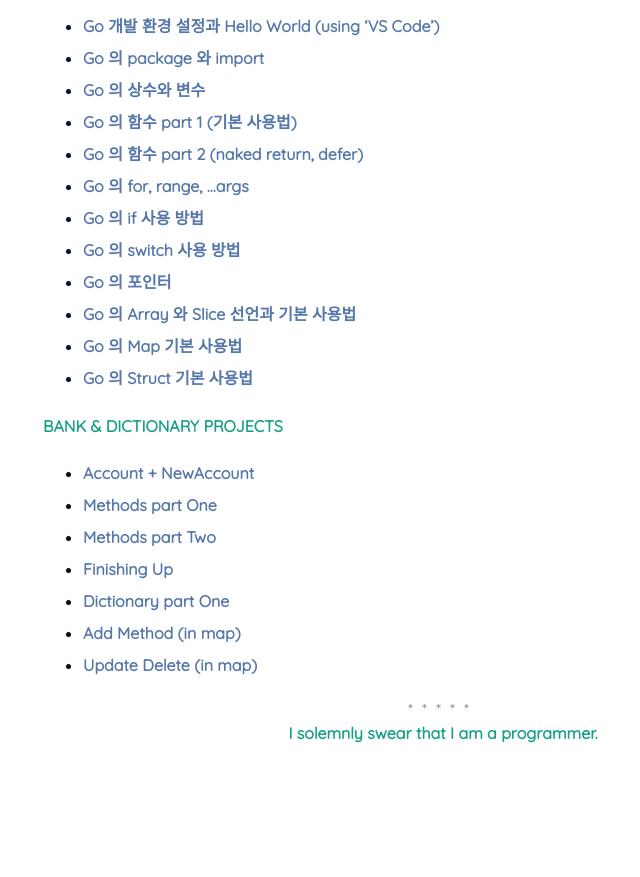
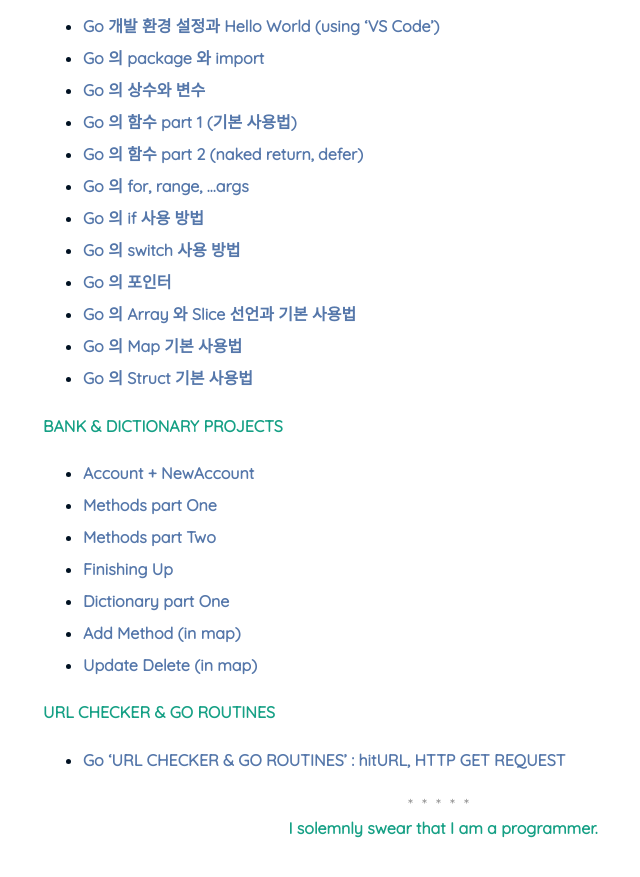
Before and after one commit to nimkoes/portfolio, a Jekyll site: the page built from _posts/2021-05-15-Go-Language-Study.md, in a window 1280 px wide and 900 px high, scrolled down 1238 px. Shown: the top 877 px of the window, without its empty margins (197-837 px from the left). Built offline with Jekyll 4.4.1, drawn with Linux system fonts in a browser that asks for light colours; before the commit the page ends 2043 px from its top, so only the background shows below that.

Commit message:
'Go 'URL CHECKER & GO ROUTINES' : hitURL, HTTP GET REQUEST' 학습 내용 추가

```diff
--- a/_posts/2021-05-15-Go-Language-Study.md
+++ b/_posts/2021-05-15-Go-Language-Study.md
@@ -54,6 +54,9 @@ author: "nimkoes"
 - [Add Method (in map)][link_blog_018]
 - [Update Delete (in map)][link_blog_019]
 
+#### **URL CHECKER & GO ROUTINES**
+- [Go 'URL CHECKER & GO ROUTINES' : hitURL, HTTP GET REQUEST][link_blog_020]
+
 
 
 
```
Also changed, not shown: other parts of _posts/2021-05-15-Go-Language-Study.md (+2 -0 lines).
